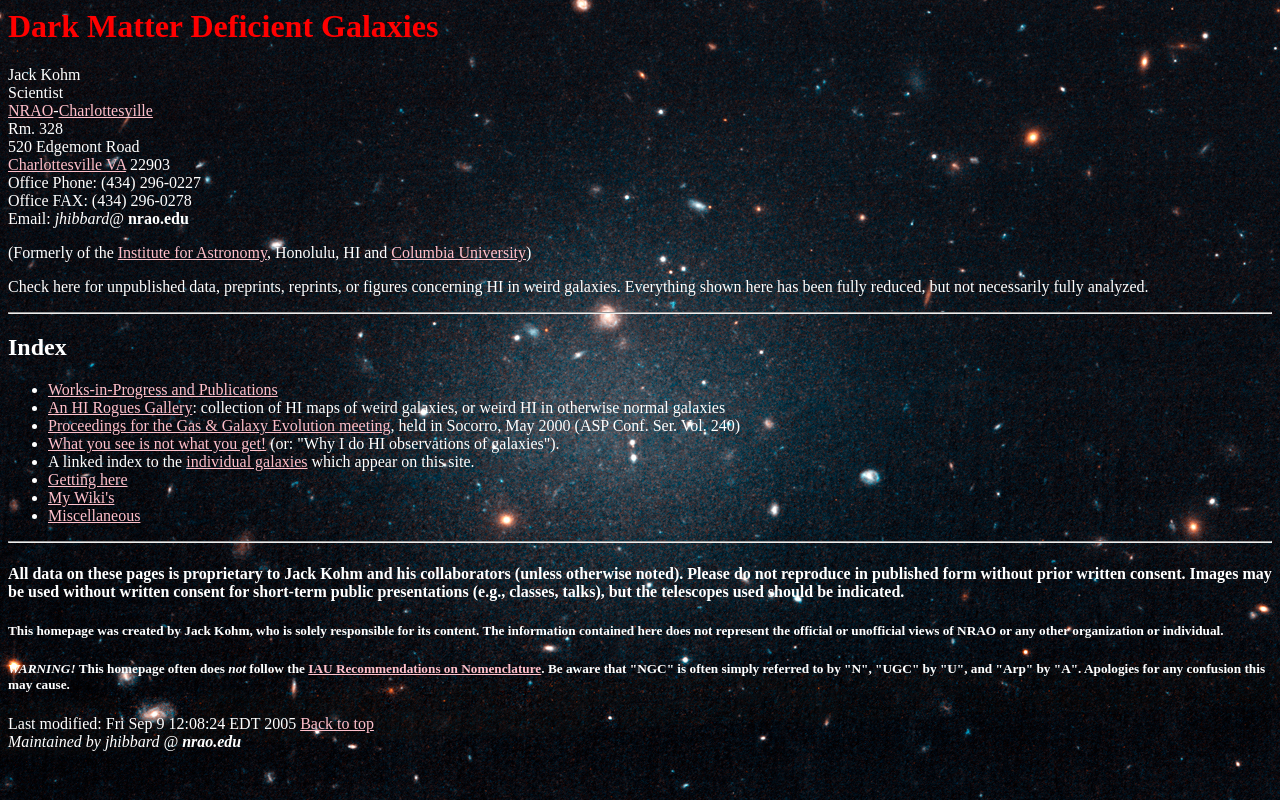
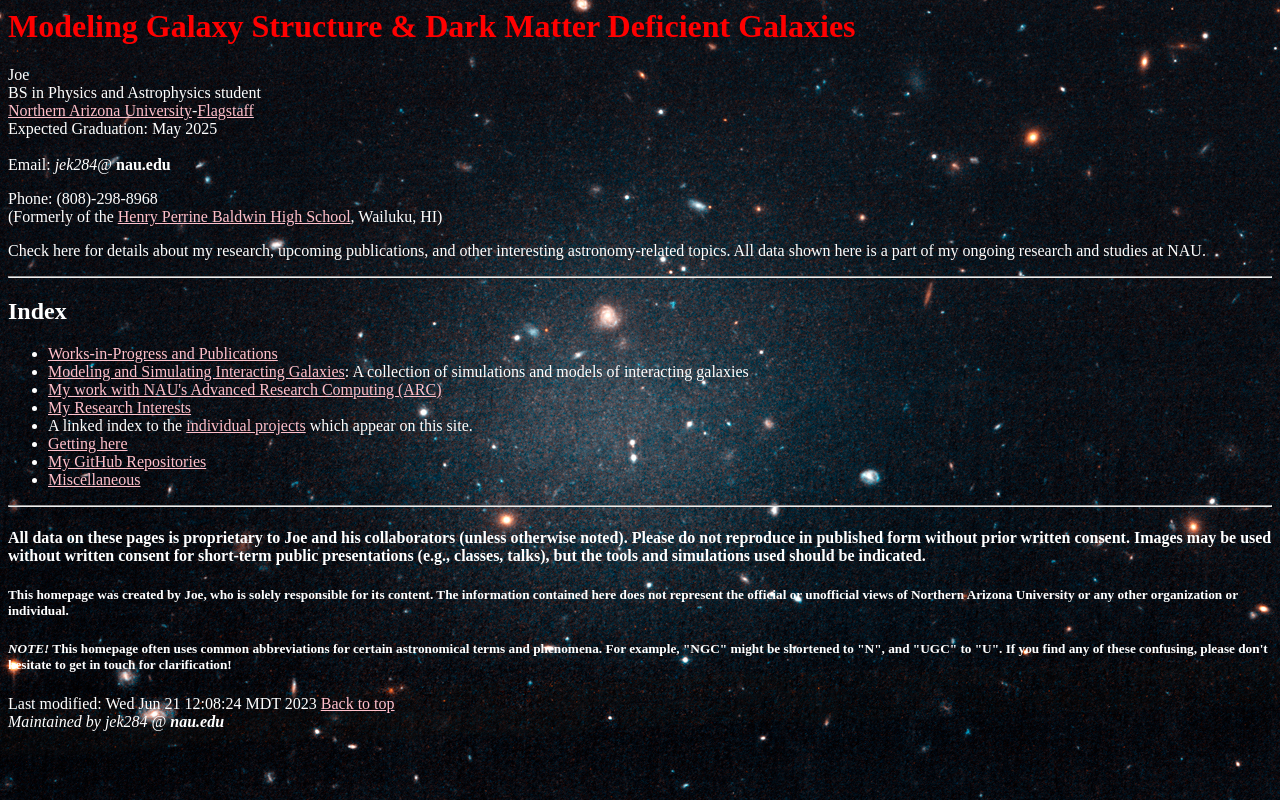
Before and after one commit to jackkohm/jackkohm.github.io, a plain HTML site: page index.html in a window 1280 px wide. Drawn offline with Linux system fonts and the light colour scheme.

Commit message:
Update index.html

```diff
--- a/index.html
+++ b/index.html
@@ -1,85 +1,60 @@
 <HTML>
 <HEAD>
 <A NAME="TOP"></A>
-<TITLE>Jack Kohm's Home Page: Interacting Galaxies</TITLE>
-<H1><FONT COLOR="#FF000">Dark Matter Deficient Galaxies</FONT></H1>
+<TITLE>Jack's Astrophysics Page: Galaxy Evolution and Dark Matter</TITLE>
+<H1><FONT COLOR="#FF000">Modeling Galaxy Structure & Dark Matter Deficient Galaxies</FONT></H1>
 </HEAD>
-<!---
-<BODY bgcolor="FFFFFF" background="GGEcover_highres.jpg" text="white"
-link=pink vlink=cyan>
---->
 <BODY bgcolor="FFFFFF" background="ngcdf2.jpg" text="white"
 link=pink vlink=cyan>
-Jack Kohm<BR>
-Scientist<BR>
-<!---Manager, North American ALMA Regional Center (part of the <A href="http://www.cv.nrao.edu/naasc/">NAASC</a>)<BR>--->
-<A HREF="http://www.nrao.edu">NRAO</a>-<A HREF= "http://www.cv.nrao.edu/">Charlottesville</a>
+Joe<BR>
+BS in Physics and Astrophysics student<BR>
+<A HREF="https://nau.edu">Northern Arizona University</a>-<A HREF= "https://www.nau.edu/Physics-and-Astronomy/">Flagstaff</a>
 <BR>
-Rm. 328<BR>
-520 Edgemont Road<BR>
-<A HREF=
-"http://www.city.net/countries/united_states/virginia/charlottesville/">
-Charlottesville VA</a> 22903<BR>
-Office Phone: (434) 296-0227<BR>
-Office FAX: (434) 296-0278<BR>
-Email: <em>jhibbard</em>&#64; <strong>nrao.edu</strong><P>
-(Formerly of the <A HREF= "http://www.ifa.hawaii.edu/ifa/ifa.html">
-Institute for Astronomy</A>, Honolulu, HI and
-<a href="http://www.astro.columbia.edu/homepage.html">Columbia
-University</a>)
+Expected Graduation: May 2025<BR>
+<BR>
+Email: <em>jek284</em>&#64; <strong>nau.edu</strong><P>
+Phone: (808)-298-8968<BR>
+(Formerly of the <A HREF= "https://www.hpbaldwin.k12.hi.us/">
+Henry Perrine Baldwin High School</A>, Wailuku, HI)
 
 <BR CLEAR=ALL>
-
-<P> Check here for
-unpublished data, preprints, reprints, or figures concerning HI in weird
-galaxies.  Everything shown here has been fully reduced, but not
-necessarily fully analyzed.  <P>
+<P>Check here for details about my research, upcoming publications, and other interesting astronomy-related topics. All data shown here is a part of my ongoing research and studies at NAU.</P>
 <HR>
 <H2>Index</H2>
 <UL>
 <LI><A HREF="pubs.html">Works-in-Progress and Publications</A>
-<LI><A HREF="http://www.nrao.edu/astrores/HIrogues/">
-       An HI Rogues Gallery</a>: collection of HI maps
-       of weird galaxies, or weird HI in otherwise normal galaxies
-<LI><A HREF="http://www.nrao.edu/astrores/HIrogues/vla2000">
-       Proceedings for the Gas & Galaxy Evolution meeting</a>,
-       held in Socorro, May 2000 (ASP Conf. Ser. Vol. 240)
-<LI><A HREF="IAP15/E1.html">What you see is not what you get!</a> (or:
-"Why I do HI observations of galaxies").
-<LI>A linked index to the <A HREF="galaxies.html">individual
-galaxies</a> which appear on this site.
-<LI><a href="Directions/directions.html">Getting here</a>
-<LI><A HREF="https://wikio.nrao.edu/bin/view/Main/JohnHibbard">
-My Wiki's</a>
+<LI><A HREF="http://www.nau.edu/astrores/InteractingGalaxies/">
+       Modeling and Simulating Interacting Galaxies</a>: A collection of simulations and models of interacting galaxies
+<LI><A HREF="https://www.nau.edu/HPC/">
+       My work with NAU's Advanced Research Computing (ARC)</a>
+<LI><A HREF="research_interests.html">My Research Interests</a>
+<LI>A linked index to the <A HREF="projects.html">individual
+projects</a> which appear on this site.
+<LI><A HREF="https://nau.edu/contact/">Getting here</A>
+<LI><A HREF="https://github.com/joe">
+My GitHub Repositories</a>
 <LI><A HREF="misc.html">Miscellaneous</A>
 </UL>
 <P>
 <HR>
-<!--===========================================================-->
-<H4>All data on these pages is proprietary to Jack Kohm and his
+<H4>All data on these pages is proprietary to Joe and his
 collaborators (unless otherwise noted). Please do not reproduce in
 published form without prior written consent. Images may be used
 without written consent for short-term public presentations (e.g.,
-classes, talks), but the telescopes used should be indicated.</H4><P>
+classes, talks), but the tools and simulations used should be indicated.</H4><P>
+<H5>This homepage was created by Joe, who is solely responsible for
+its content. The information contained here does not represent the official
+or unofficial views of Northern Arizona University or any other organization or individual.</H5><P>
+<H5><EM>NOTE!</EM> This homepage often uses common abbreviations for certain astronomical terms and phenomena. For example, "NGC" might be shortened to "N", and "UGC" to "U". If you find any of these confusing, please don't hesitate to get in touch for clarification!</H5>
+</body>
+<!-- hhmts start -->
+Last modified: Wed Jun 21 12:08:24 MDT 2023
 
-<H5>This homepage was created by Jack Kohm, who is solely responsible for
-its content. The information contained here does not represent the official
-or unofficial views of NRAO or any other organization or individual.</H5><P>
-<H5><EM>WARNING!</EM>  This homepage often does <EM>not</EM> follow
-the <A HREF="http://cdsweb.u-strasbg.fr/iau-spec.html">
-IAU Recommendations on Nomenclature</A>. Be aware
-that "NGC" is often simply referred to by "N", "UGC" by "U", and
-"Arp" by "A". Apologies for any confusion this may cause.</H5>
-
-</body>
-
-<!-- hhmts start -->
-Last modified: Fri Sep  9 12:08:24 EDT 2005
 <!-- hhmts end -->
 <A HREF="#TOP">Back to top</A>
 <ADDRESS>
 Maintained by
-<em>jhibbard</em>
-&#64; <strong>nrao.edu</strong><P>
+<em>jek284</em>
+&#64; <strong>nau.edu</strong><P>
 </ADDRESS>
 </html>
```
